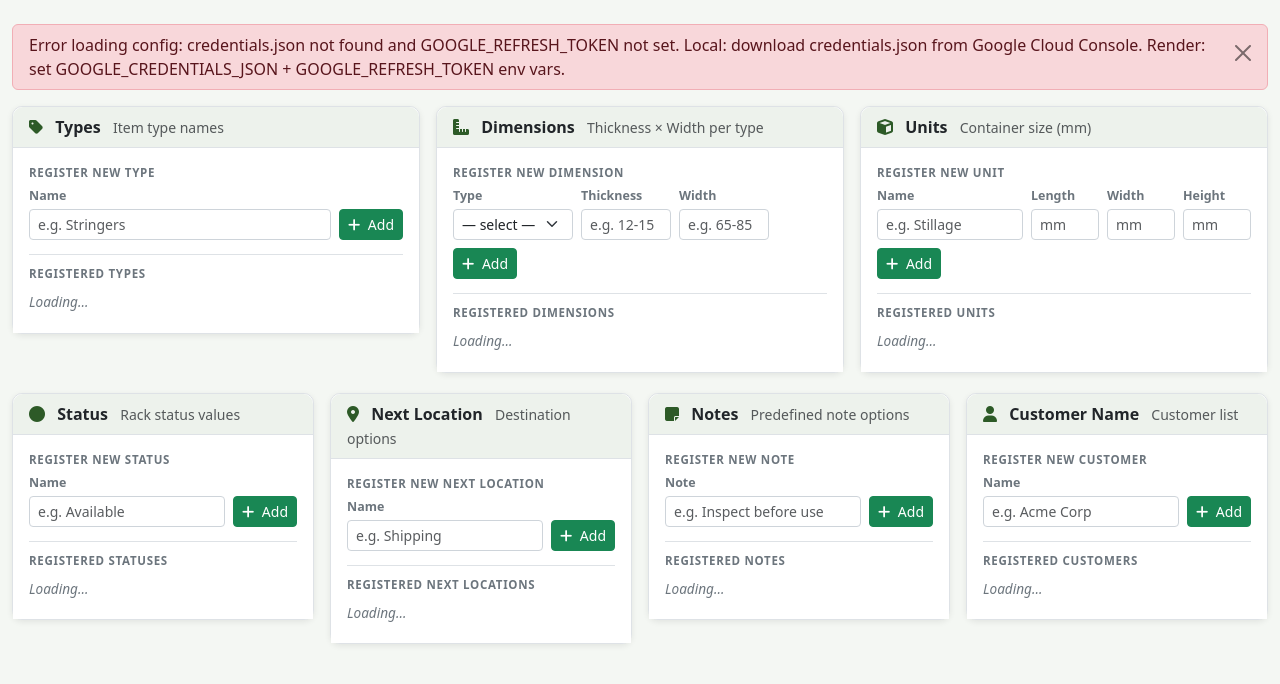
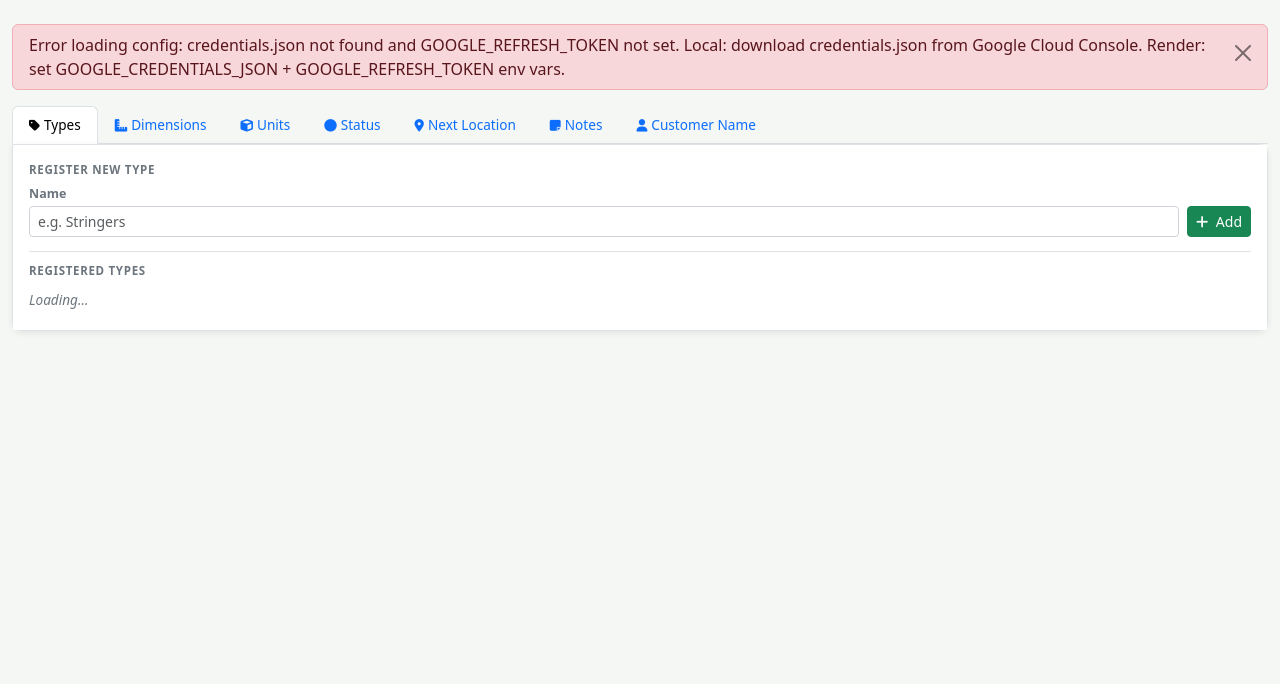
Before and after one commit to MatheusDVizzotto/schedules, a Flask app: page /racks/config in a window 1280 px wide. Shown: the part 50-734 px from the top of the page. Run offline with Flask 3, Linux system fonts and the light colour scheme; the visitor is signed in with stand-in values (Sample User, id 1); parts of the project's set-up code (start-up, migrations or seed data) failed here and were passed over.

Commit message:
Feat: replace config card grid with tabbed layout on Racks Config page
Co-Authored-By: Claude Sonnet 4.6 <noreply@anthropic.com>

```diff
--- a/templates/racks_config.html
+++ b/templates/racks_config.html
@@ -34,6 +34,10 @@
         .cfg-edit-fields { display: flex; gap: 6px; align-items: flex-end; flex-wrap: wrap; margin-bottom: 5px; }
         .cfg-edit-fields .form-group { display: flex; flex-direction: column; gap: 2px; }
         .cfg-edit-fields label { font-size: 0.72rem; font-weight: 600; color: var(--text-muted); margin-bottom: 0; }
+
+        .cfg-tab-card { border-top-left-radius: 0; }
+        .nav-tabs .nav-link { font-size: 0.85rem; }
+        .nav-tabs .nav-link i { font-size: 0.78rem; }
     </style>
 </head>
 <body>
@@ -60,16 +64,51 @@
 
         <div id="alertArea" class="mb-3"></div>
 
-        <div class="row g-3">
+        <!-- Tab navigation -->
+        <ul class="nav nav-tabs" id="cfgTabs" role="tablist">
+            <li class="nav-item" role="presentation">
+                <button class="nav-link active" id="tab-types-btn" data-bs-toggle="tab" data-bs-target="#tab-types" type="button" role="tab">
+                    <i class="fas fa-tag me-1"></i><span class="d-none d-sm-inline">Types</span>
+                </button>
+            </li>
+            <li class="nav-item" role="presentation">
+                <button class="nav-link" id="tab-dims-btn" data-bs-toggle="tab" data-bs-target="#tab-dims" type="button" role="tab">
+                    <i class="fas fa-ruler-combined me-1"></i><span class="d-none d-sm-inline">Dimensions</span>
+                </button>
+            </li>
+            <li class="nav-item" role="presentation">
+                <button class="nav-link" id="tab-units-btn" data-bs-toggle="tab" data-bs-target="#tab-units" type="button" role="tab">
+                    <i class="fas fa-cube me-1"></i><span class="d-none d-sm-inline">Units</span>
+                </button>
+            </li>
+            <li class="nav-item" role="presentation">
+                <button class="nav-link" id="tab-status-btn" data-bs-toggle="tab" data-bs-target="#tab-status" type="button" role="tab">
+                    <i class="fas fa-circle me-1"></i><span class="d-none d-sm-inline">Status</span>
+                </button>
+            </li>
+            <li class="nav-item" role="presentation">
+                <button class="nav-link" id="tab-nextloc-btn" data-bs-toggle="tab" data-bs-target="#tab-nextloc" type="button" role="tab">
+                    <i class="fas fa-map-marker-alt me-1"></i><span class="d-none d-sm-inline">Next Location</span>
+                </button>
+            </li>
+            <li class="nav-item" role="presentation">
+                <button class="nav-link" id="tab-notes-btn" data-bs-toggle="tab" data-bs-target="#tab-notes" type="button" role="tab">
+                    <i class="fas fa-sticky-note me-1"></i><span class="d-none d-sm-inline">Notes</span>
+                </button>
+            </li>
+            <li class="nav-item" role="presentation">
+                <button class="nav-link" id="tab-customers-btn" data-bs-toggle="tab" data-bs-target="#tab-customers" type="button" role="tab">
+                    <i class="fas fa-user me-1"></i><span class="d-none d-sm-inline">Customer Name</span>
+                </button>
+            </li>
+        </ul>
+
+        <!-- Tab panes -->
+        <div class="tab-content">
 
             <!-- Types -->
-            <div class="col-12 col-md-4">
-                <div class="card">
-                    <div class="card-header">
-                        <i class="fas fa-tag me-2" style="color:#2d5a27;"></i>
-                        <strong>Types</strong>
-                        <span class="text-muted small ms-2">Item type names</span>
-                    </div>
+            <div class="tab-pane fade show active" id="tab-types" role="tabpanel">
+                <div class="card cfg-tab-card">
                     <div class="card-body">
                         <div class="cfg-section-label">Register new type</div>
                         <div class="cfg-form-row">
@@ -88,13 +127,8 @@
             </div>
 
             <!-- Dimensions -->
-            <div class="col-12 col-md-4">
-                <div class="card">
-                    <div class="card-header">
-                        <i class="fas fa-ruler-combined me-2" style="color:#2d5a27;"></i>
-                        <strong>Dimensions</strong>
-                        <span class="text-muted small ms-2">Thickness × Width per type</span>
-                    </div>
+            <div class="tab-pane fade" id="tab-dims" role="tabpanel">
+                <div class="card cfg-tab-card">
                     <div class="card-body">
                         <div class="cfg-section-label">Register new dimension</div>
                         <div class="cfg-form-row">
@@ -121,13 +155,8 @@
             </div>
 
             <!-- Units -->
-            <div class="col-12 col-md-4">
-                <div class="card">
-                    <div class="card-header">
-                        <i class="fas fa-cube me-2" style="color:#2d5a27;"></i>
-                        <strong>Units</strong>
-                        <span class="text-muted small ms-2">Container size (mm)</span>
-                    </div>
+            <div class="tab-pane fade" id="tab-units" role="tabpanel">
+                <div class="card cfg-tab-card">
                     <div class="card-body">
                         <div class="cfg-section-label">Register new unit</div>
                         <div class="cfg-form-row">
@@ -157,19 +186,9 @@
                 </div>
             </div>
 
-        </div>
-
-        <!-- Rack System Fields -->
-        <div class="row g-3 mt-1">
-
-            <!-- Statuses -->
-            <div class="col-12 col-sm-6 col-md-3">
-                <div class="card">
-                    <div class="card-header">
-                        <i class="fas fa-circle me-2" style="color:#2d5a27;"></i>
-                        <strong>Status</strong>
-                        <span class="text-muted small ms-2">Rack status values</span>
-                    </div>
+            <!-- Status -->
+            <div class="tab-pane fade" id="tab-status" role="tabpanel">
+                <div class="card cfg-tab-card">
                     <div class="card-body">
                         <div class="cfg-section-label">Register new status</div>
                         <div class="cfg-form-row">
@@ -187,14 +206,9 @@
                 </div>
             </div>
 
-            <!-- Next Locations -->
-            <div class="col-12 col-sm-6 col-md-3">
-                <div class="card">
-                    <div class="card-header">
-                        <i class="fas fa-map-marker-alt me-2" style="color:#2d5a27;"></i>
-                        <strong>Next Location</strong>
-                        <span class="text-muted small ms-2">Destination options</span>
-                    </div>
+            <!-- Next Location -->
+            <div class="tab-pane fade" id="tab-nextloc" role="tabpanel">
+                <div class="card cfg-tab-card">
                     <div class="card-body">
                         <div class="cfg-section-label">Register new next location</div>
                         <div class="cfg-form-row">
@@ -213,13 +227,8 @@
             </div>
 
             <!-- Notes -->
-            <div class="col-12 col-sm-6 col-md-3">
-                <div class="card">
-                    <div class="card-header">
-                        <i class="fas fa-sticky-note me-2" style="color:#2d5a27;"></i>
-                        <strong>Notes</strong>
-                        <span class="text-muted small ms-2">Predefined note options</span>
-                    </div>
+            <div class="tab-pane fade" id="tab-notes" role="tabpanel">
+                <div class="card cfg-tab-card">
                     <div class="card-body">
                         <div class="cfg-section-label">Register new note</div>
                         <div class="cfg-form-row">
@@ -237,14 +246,9 @@
                 </div>
             </div>
 
-            <!-- Customers -->
-            <div class="col-12 col-sm-6 col-md-3">
-                <div class="card">
-                    <div class="card-header">
-                        <i class="fas fa-user me-2" style="color:#2d5a27;"></i>
-                        <strong>Customer Name</strong>
-                        <span class="text-muted small ms-2">Customer list</span>
-                    </div>
+            <!-- Customer Name -->
+            <div class="tab-pane fade" id="tab-customers" role="tabpanel">
+                <div class="card cfg-tab-card">
                     <div class="card-body">
                         <div class="cfg-section-label">Register new customer</div>
                         <div class="cfg-form-row">
```
